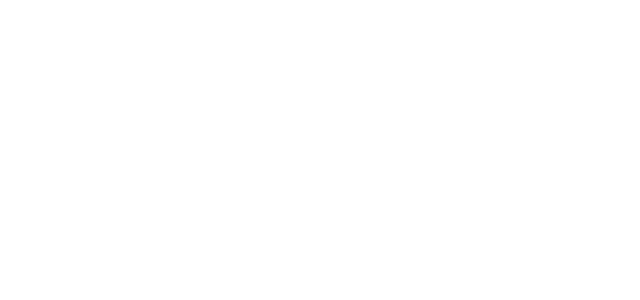
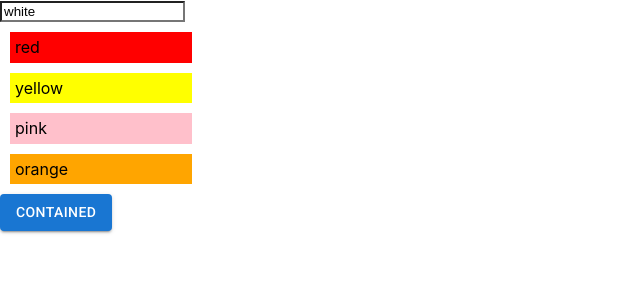
Before and after one commit to YUHESHWAR/React01, a React (Create React App) app: page / in a window 1280 px wide. Shown: the top 300 px of the page, without its empty margins (0-640 px from the left). Built offline with nearby package versions, Linux system fonts and the light colour scheme.

Commit message:
material UI

```diff
--- a/package.json
+++ b/package.json
@@ -3,6 +3,10 @@
   "version": "0.1.0",
   "private": true,
   "dependencies": {
+    "@emotion/react": "^11.10.4",
+    "@emotion/styled": "^11.10.4",
+    "@mui/icons-material": "^5.10.3",
+    "@mui/material": "^5.10.3",
     "@testing-library/jest-dom": "^5.16.5",
     "@testing-library/react": "^13.3.0",
     "@testing-library/user-event": "^13.5.0",
--- a/public/index.html
+++ b/public/index.html
@@ -1,14 +1,12 @@
 <!DOCTYPE html>
 <html lang="en">
+
 <head>
   <meta charset="utf-8" />
   <link rel="icon" href="%PUBLIC_URL%/favicon.ico" />
   <meta name="viewport" content="width=device-width, initial-scale=1" />
   <meta name="theme-color" content="#000000" />
-    <meta
-      name="description"
-      content="Web site created using create-react-app"
-    />
+  <meta name="description" content="Web site created using create-react-app" />
   <link rel="apple-touch-icon" href="%PUBLIC_URL%/logo192.png" />
   <!--
       manifest.json provides metadata used when your web app is installed on a
@@ -25,7 +23,10 @@
       Learn how to configure a non-root public URL by running `npm run build`.
     -->
   <title>React App</title>
+  <link rel="stylesheet" href="https://fonts.googleapis.com/css?family=Roboto:300,400,500,700&display=swap" />
+  <link rel="stylesheet" href="https://fonts.googleapis.com/icon?family=Material+Icons" />
 </head>
+
 <body>
   <noscript>You need to enable JavaScript to run this app.</noscript>
   <div id="root"></div>
@@ -40,4 +41,5 @@
       To create a production bundle, use `npm run build` or `yarn build`.
     -->
 </body>
+
 </html>
--- a/src/App.js
+++ b/src/App.js
@@ -48,7 +48,7 @@ function App() {
 
       {/* <MovieList /> */}
 
-      {/* <ColorGame /> */}
+      <ColorGame />
 
     </div>
   );
--- a/src/ColorGame.js
+++ b/src/ColorGame.js
@@ -1,5 +1,6 @@
 import { useState } from "react";
 import { ColorList } from './ColorList';
+import Button from '@mui/material/Button';
 
 export function ColorGame() {
     const colorList = [
@@ -22,6 +23,7 @@ export function ColorGame() {
             {colorList.map((clr, index) => (
                 <ColorList key={index} color={clr} />
             ))}
+            <Button variant="contained">Contained</Button>
         </div>
     );
 }
```
Also changed, not shown: 1 other file (tests, documents, lock files or other folders). Lines whose indentation alone changed are shown as unchanged.
